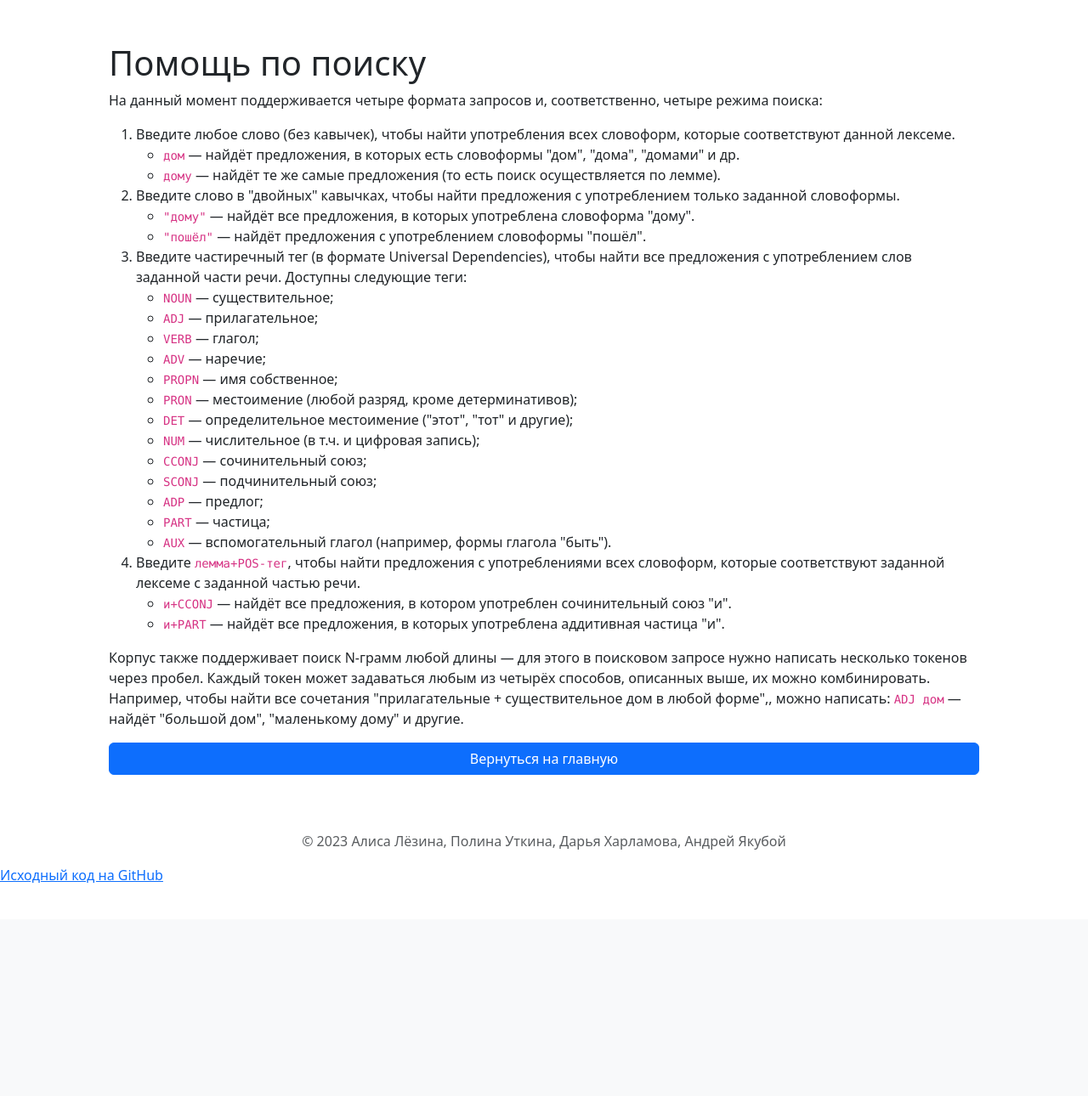
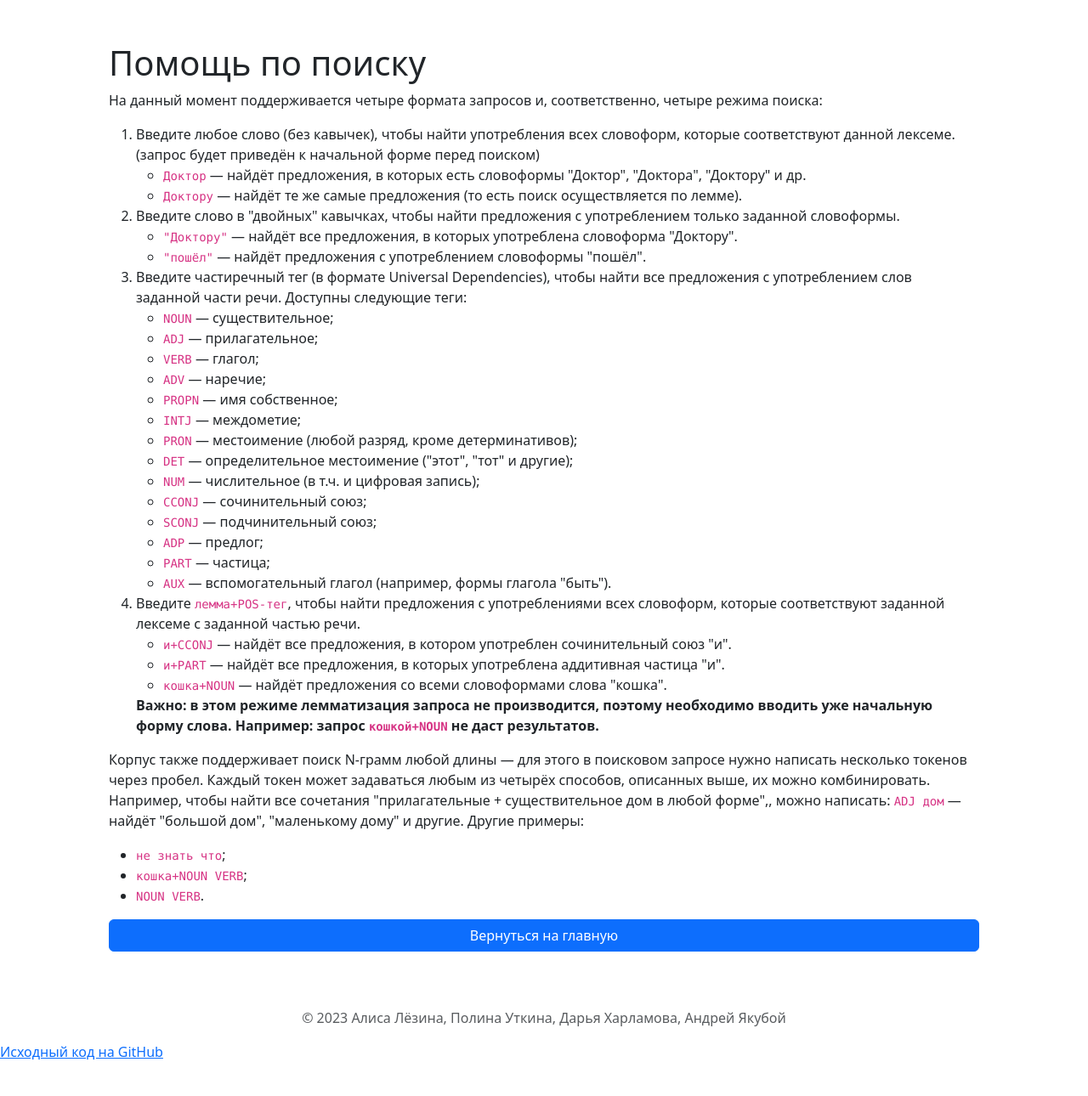
Before and after one commit to Futyn-Maker/stenza_corpus, a Flask app: page /help in a window 1280 px wide. Shown: the part 56-1346 px from the top of the page at 85% size. Before the commit the page ends 1095 px from the top, so only its background shows below. Run offline with Flask 3, Linux system fonts and the light colour scheme.

Commit message:
Update help template

```diff
--- a/app/templates/help.html
+++ b/app/templates/help.html
@@ -10,13 +10,13 @@
       </p>
       <ol>
         <li>
-          Введите любое слово (без кавычек), чтобы найти употребления всех словоформ, которые соответствуют данной лексеме.
+          Введите любое слово (без кавычек), чтобы найти употребления всех словоформ, которые соответствуют данной лексеме. (запрос будет приведён к начальной форме перед поиском)
           <ul>
             <li>
-              <code>дом</code> &mdash; найдёт предложения, в которых есть словоформы "дом", "дома", "домами" и др.
+              <code>Доктор</code> &mdash; найдёт предложения, в которых есть словоформы "Доктор", "Доктора", "Доктору" и др.
             </li>
             <li>
-              <code>дому</code> &mdash; найдёт те же самые предложения (то есть поиск осуществляется по лемме).
+              <code>Доктору</code> &mdash; найдёт те же самые предложения (то есть поиск осуществляется по лемме).
             </li>
           </ul>
         </li>
@@ -24,7 +24,7 @@
           Введите слово в "двойных" кавычках, чтобы найти предложения с употреблением только заданной словоформы.
           <ul>
             <li>
-              <code>"дому"</code> &mdash; найдёт все предложения, в которых употреблена словоформа "дому".
+              <code>"Доктору"</code> &mdash; найдёт все предложения, в которых употреблена словоформа "Доктору".
             </li>
             <li>
               <code>"пошёл"</code> &mdash; найдёт предложения с употреблением словоформы "пошёл".
@@ -48,6 +48,9 @@
             </li>
             <li>
               <code>PROPN</code> &mdash; имя собственное;
+            </li>
+            <li>
+              <code>INTJ</code> &mdash; междометие;
             </li>
             <li>
               <code>PRON</code> &mdash; местоимение (любой разряд, кроме детерминативов);
@@ -84,11 +87,26 @@
             <li>
               <code>и+PART</code> &mdash; найдёт все предложения, в которых употреблена аддитивная частица "и".
             </li>
+            <li>
+              <code>кошка+NOUN</code> &mdash; найдёт предложения со всеми словоформами слова "кошка".
+            </li>
           </ul>
+        <strong>Важно: в этом режиме лемматизация запроса не производится, поэтому необходимо вводить уже начальную форму слова. Например: запрос <code>кошкой+NOUN</code> не даст результатов.</strong>
         </li>
       </ol>
       <p>
-        Корпус также поддерживает поиск N-грамм любой длины &mdash; для этого в поисковом запросе нужно написать несколько токенов через пробел. Каждый токен может задаваться любым из четырёх способов, описанных выше, их можно комбинировать. Например, чтобы найти все сочетания "прилагательные + существительное дом в любой форме",, можно написать: <code>ADJ дом</code> &mdash; найдёт "большой дом", "маленькому дому" и другие.
+        Корпус также поддерживает поиск N-грамм любой длины &mdash; для этого в поисковом запросе нужно написать несколько токенов через пробел. Каждый токен может задаваться любым из четырёх способов, описанных выше, их можно комбинировать. Например, чтобы найти все сочетания "прилагательные + существительное дом в любой форме",, можно написать: <code>ADJ дом</code> &mdash; найдёт "большой дом", "маленькому дому" и другие. Другие примеры:
       </p>
+      <ul>
+        <li>
+          <code>не знать что</code>;
+        </li>
+        <li>
+          <code>кошка+NOUN VERB</code>;
+        </li>
+        <li>
+          <code>NOUN VERB</code>.
+        </li>
+      </ul>
 
 {% endblock %}
```
